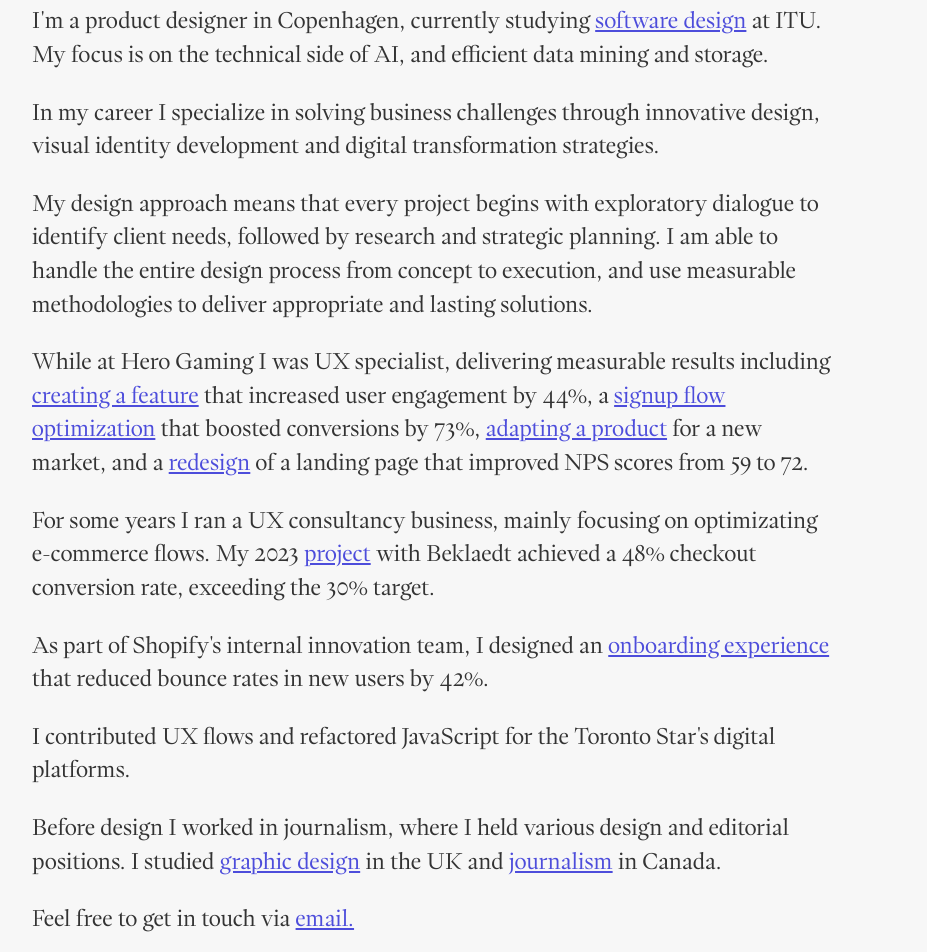
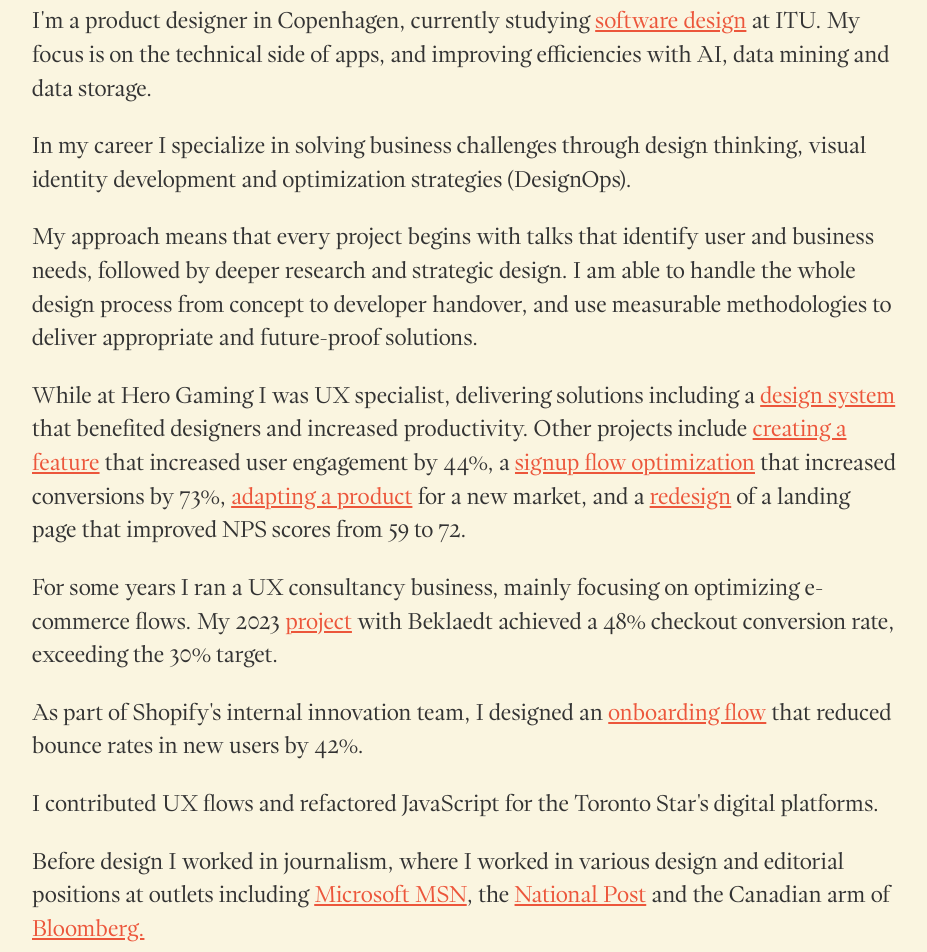
Before and after one commit to leer85/leer85.github.io, a Next.js app: page / in a window 1280 px wide. Shown: the part 200-1152 px from the top of the page, without its empty margins (32-959 px from the left). Built offline with nearby package versions, Linux system fonts and the light colour scheme.

Commit message:
changes to text and links + background + link css

```diff
--- a/app/globals.css
+++ b/app/globals.css
@@ -28,22 +28,21 @@
 
 body {
   font-family: 'Writer';
-  background: #F7F7F7;
+  background: #FAF5E0;
   color: #333;
 }
 
-/* These styles are for the Navbar component, which is a global component, so they belong here. */
 .navLink {
   text-decoration: none;
   font-family: 'PolyS';
 }
 
 .navLink:hover {
-  color: #4D4DDB;
+  color: #EC563B;
 }
 
 .bodyLink a {
-  color: #4D4DDB;
+  color: #EC563B;
   text-decoration: underline;
   text-underline-offset: 2px;
 }
--- a/app/navbar.module.css
+++ b/app/navbar.module.css
@@ -15,7 +15,7 @@
 /* Mobile styles for the Navbar */
 @media (max-width: 768px) {
   .navigation {
-    background: #F7F7F7;
+   background: #FAF5E0;
     border-bottom: 0.2px solid #333;
   }
 }
--- a/app/page.js
+++ b/app/page.js
@@ -7,22 +7,24 @@
       </div>
 
       <div className={styles.textGrid}>
-        <p>I'm a product designer in Copenhagen, currently studying <span className="bodyLink"><a href="https://en.itu.dk/Programmes/MSc-Programmes/Software-Design">software design</a></span> at ITU. My focus is on the technical side of AI, and efficient data mining and storage.</p>
-        <p>In my career I specialize in solving business challenges through innovative design, visual identity development and digital transformation strategies.</p>
+        <p>I'm a product designer in Copenhagen, currently studying <span className="bodyLink"><a href="https://en.itu.dk/Programmes/MSc-Programmes/Software-Design">software design</a></span> at ITU. My focus is on the technical side of apps, and improving efficiencies with AI, data mining and data storage.</p>
+        <p>In my career I specialize in solving business challenges through design thinking, visual identity development and optimization strategies (DesignOps).</p>
 
-        <p>My design approach means that every project begins with exploratory dialogue to identify client needs, followed by research and strategic planning. I am able to handle the entire design process from concept to execution, and use measurable methodologies to deliver appropriate and lasting solutions.</p>
+        <p>My approach means that every project begins with talks that identify user and business needs, followed by deeper research and strategic design. I am able to handle the whole design process from concept to developer handover, and use measurable methodologies to deliver appropriate and future-proof solutions.</p>
 
-        <p>While at Hero Gaming I was UX specialist, delivering measurable results including <span className="bodyLink"><a href="https://www.figma.com/proto/pmOcYC7bkDepWrFEfW9GeE/cv-2025?node-id=96-132&t=a62Y9FN6FSQqTJpU-1">creating a feature</a></span> that increased user engagement by 44%, a <span className="bodyLink"><a href="https://www.figma.com/proto/pmOcYC7bkDepWrFEfW9GeE/cv-2025?node-id=70-403&t=a62Y9FN6FSQqTJpU-1">signup flow optimization</a></span> that boosted conversions by 73%, <span className="bodyLink"><a href="https://www.figma.com/proto/pmOcYC7bkDepWrFEfW9GeE/cv-2025?node-id=160-696&t=lv1HjpUmA6vUesKJ-1">adapting a product</a></span> for a new market, and a <span className="bodyLink"><a href="https://www.figma.com/proto/pmOcYC7bkDepWrFEfW9GeE/cv-2025?node-id=98-96&t=oGMLAQElPD725VVE-1">redesign</a></span> of a landing page that improved NPS scores from 59 to 72.</p>
+        <p>While at Hero Gaming I was UX specialist, delivering solutions including a <span className="bodyLink"><a href="https://www.figma.com/proto/pmOcYC7bkDepWrFEfW9GeE/cv-2025?node-id=70-80&t=l4Qog2CY058YZW8z-1">design system</a></span> that benefited designers and increased productivity. Other projects include <span className="bodyLink"><a href="https://www.figma.com/proto/pmOcYC7bkDepWrFEfW9GeE/cv-2025?node-id=96-132&t=a62Y9FN6FSQqTJpU-1">creating a feature</a></span> that increased user engagement by 44%, a <span className="bodyLink"><a href="https://www.figma.com/proto/pmOcYC7bkDepWrFEfW9GeE/cv-2025?node-id=70-403&t=a62Y9FN6FSQqTJpU-1">signup flow optimization</a></span> that increased conversions by 73%, <span className="bodyLink"><a href="https://www.figma.com/proto/pmOcYC7bkDepWrFEfW9GeE/cv-2025?node-id=160-696&t=lv1HjpUmA6vUesKJ-1">adapting a product</a></span> for a new market, and a <span className="bodyLink"><a href="https://www.figma.com/proto/pmOcYC7bkDepWrFEfW9GeE/cv-2025?node-id=98-96&t=oGMLAQElPD725VVE-1">redesign</a></span> of a landing page that improved NPS scores from 59 to 72.</p>
 
-        <p>For some years I ran a UX consultancy business, mainly focusing on optimizating e-commerce flows. My 2023 <span className="bodyLink"><a href="https://www.figma.com/proto/pmOcYC7bkDepWrFEfW9GeE/cv-2025?node-id=70-263&t=a62Y9FN6FSQqTJpU-1">project</a></span> with Beklaedt achieved a 48% checkout conversion rate, exceeding the 30% target.</p>
+        <p>For some years I ran a UX consultancy business, mainly focusing on optimizing e-commerce flows. My 2023 <span className="bodyLink"><a href="https://www.figma.com/proto/pmOcYC7bkDepWrFEfW9GeE/cv-2025?node-id=70-263&t=a62Y9FN6FSQqTJpU-1">project</a></span> with Beklaedt achieved a 48% checkout conversion rate, exceeding the 30% target.</p>
 
-        <p>As part of Shopify's internal innovation team, I designed an <span className="bodyLink"><a href="https://www.figma.com/proto/pmOcYC7bkDepWrFEfW9GeE/cv-2025?node-id=70-157&t=a62Y9FN6FSQqTJpU-1">onboarding experience</a></span> that reduced bounce rates in new users by 42%.</p>
+        <p>As part of Shopify's internal innovation team, I designed an <span className="bodyLink"><a href="https://www.figma.com/proto/pmOcYC7bkDepWrFEfW9GeE/cv-2025?node-id=70-157&t=a62Y9FN6FSQqTJpU-1">onboarding flow</a></span> that reduced bounce rates in new users by 42%.</p>
 
         <p>I contributed UX flows and refactored JavaScript for the Toronto Star's digital platforms.</p>
 
-        <p>Before design I worked in journalism, where I held various design and editorial positions. I studied <span className="bodyLink"><a href="https://www.stc.ac.uk/course/btec-art-visual-and-digital-level-3-year-2/">graphic design</a></span> in the UK and <span className="bodyLink"><a href="https://www.torontomu.ca/journalism/#!accordion-1677379613084-what-you-ll-learn">journalism</a></span> in Canada.</p>
+        <p>Before design I worked in journalism, where I worked in various design and editorial positions at outlets including <span className="bodyLink"><a href="https://www.msn.com/en-ca">Microsoft MSN</a></span>, the <span className="bodyLink"><a href="https://nationalpost.com/">National Post</a></span> and the Canadian arm of <span className="bodyLink"><a href="https://www.bnnbloomberg.ca/">Bloomberg.</a></span></p>
 
-       <p>Feel free to get in touch via <span className="bodyLink"><a href="mailto:hej@leerichardson.dk">email.</a></span></p>
+       <p>Other education includes <span className="bodyLink"><a href="https://www.stc.ac.uk/course/btec-art-visual-and-digital-level-3-year-2/">design</a></span> in the UK, plus <span className="bodyLink"><a href="https://junocollege.com/our-courses/">UX and coding</a></span> and <span className="bodyLink"><a href="https://www.torontomu.ca/journalism/#!accordion-1677379613084-what-you-ll-learn">journalism</a></span> in Canada.</p>
+
+       <p>Feel free to get in touch by <span className="bodyLink"><a href="mailto:hej@leerichardson.dk">email.</a></span></p>
       </div>
     </div>
   );
--- a/app/page.module.css
+++ b/app/page.module.css
@@ -18,7 +18,7 @@
 }
 
 .textGrid {
-  max-width: 70%;
+  max-width: 75%;
 }
 
 .textGrid p {
```
